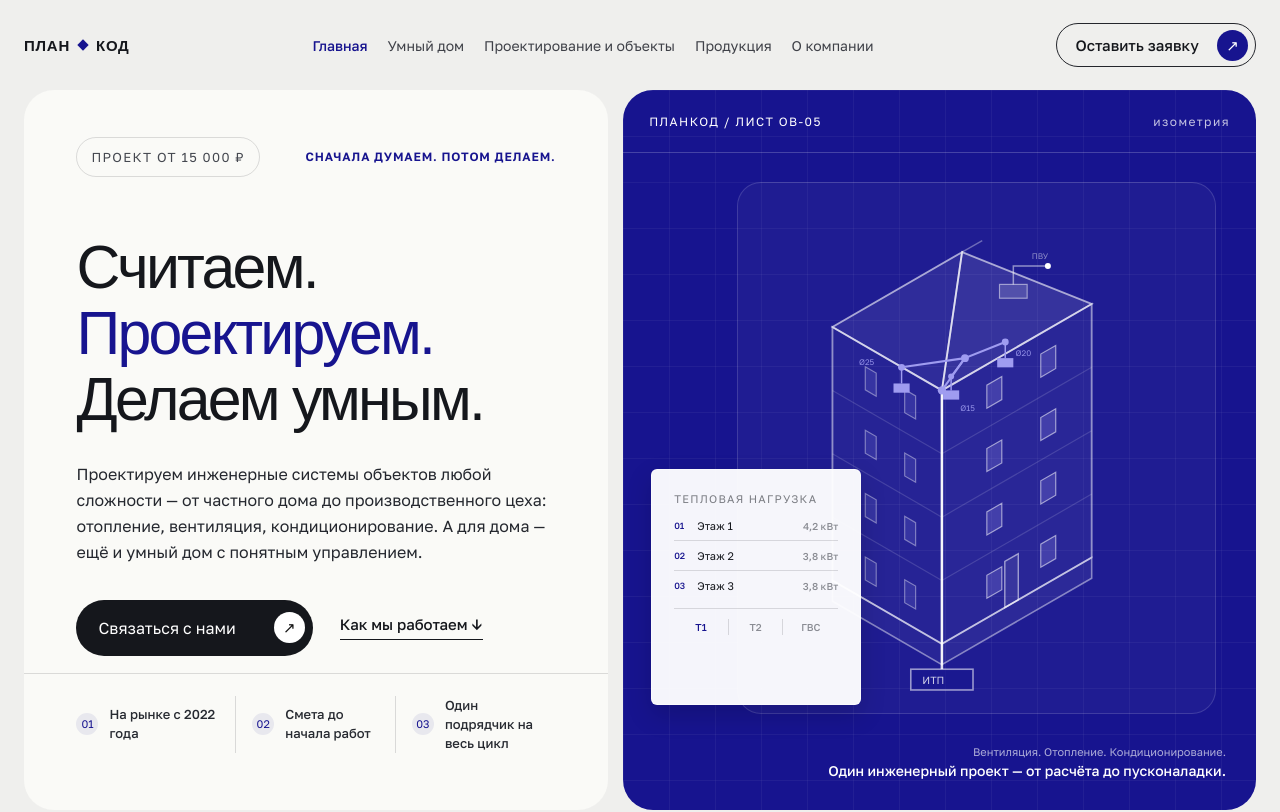
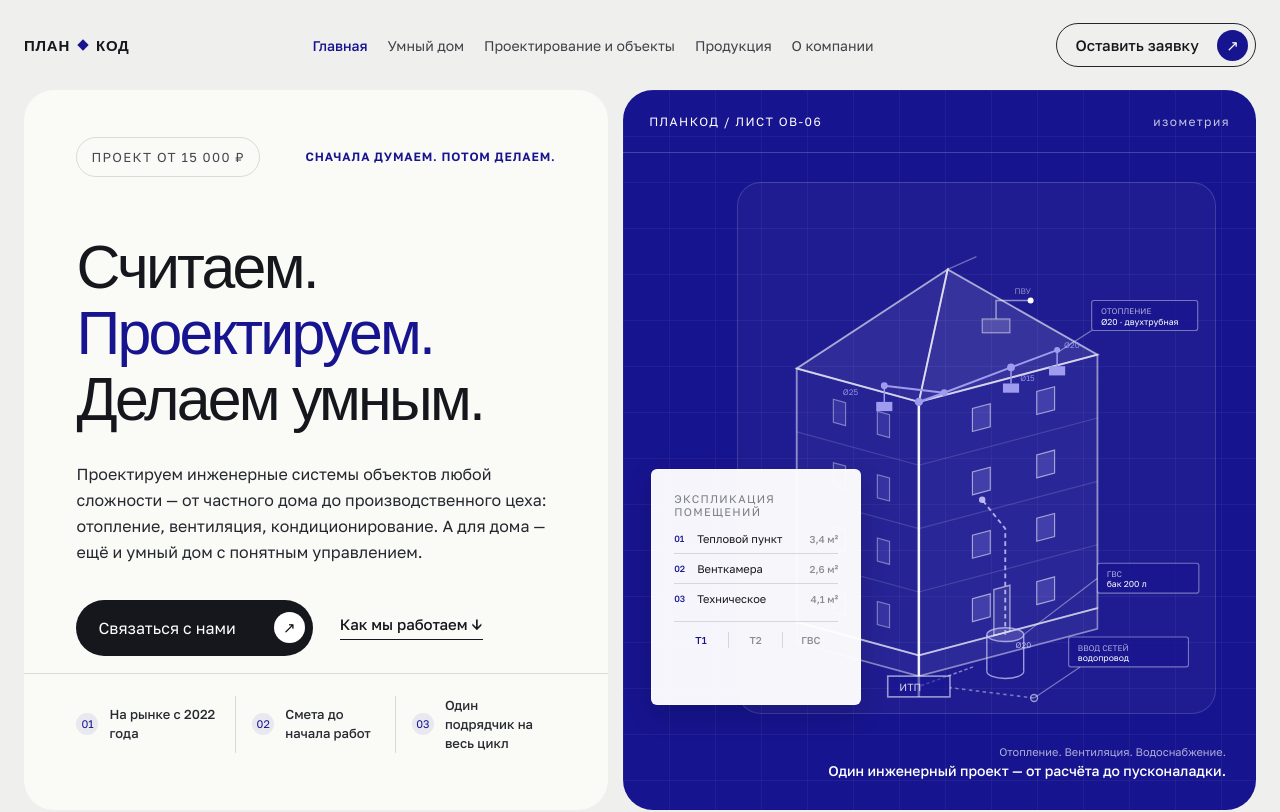
Before and after one commit to PUPI499/plankod-site, a Next.js app: page / in a window 1280 px wide. Shown: the top 812 px of the page. Built offline with nearby package versions, Linux system fonts and the light colour scheme; a web font is replaced by a local one.

Commit message:
Rebuild hero house: flatter isometric angle, richer systems (heating + ГВС + вентиляция), floating callout cards, room-schedule table back

```diff
--- a/app/page.tsx
+++ b/app/page.tsx
@@ -1,13 +1,14 @@
 import { ContactBand, SiteFooter, SiteHeader } from "./components";
 import { GetSmartHomeButton } from "./get-smart-home-modal";
 
-// Isometric house geometry: front-bottom corner O=(170,400), right wall along
-// Wvec=(130,-75), left wall along Dvec=(-95,-55), height 220 (4 floor bands of 55).
+// Isometric house geometry (flatter, grazing-angle isometric): front-bottom
+// corner O=(150,410), right wall along Wvec=(155,-41), left wall along
+// Dvec=(-106,-29), height 220 (4 floor bands of 55).
 function rightPoint(t: number, h: number): [number, number] {
-  return [170 + t * 130, 400 - t * 75 - h];
+  return [150 + t * 155, 410 - t * 41 - h];
 }
 function leftPoint(t: number, h: number): [number, number] {
-  return [170 - t * 95, 400 - t * 55 - h];
+  return [150 - t * 106, 410 - t * 29 - h];
 }
 function panelPath(pointFn: (t: number, h: number) => [number, number], t: number, h: number, dt: number, dh: number) {
   const [x1, y1] = pointFn(t, h);
@@ -44,18 +45,18 @@ export default function Home() {
           </div>
         </div>
 
-        <div className="hero-system panel" aria-label="Детализированная изометрическая схема дома: фундамент, стены, окна, крыша и разводка отопления">
-          <div className="system-top"><span>ПЛАНКОД / ЛИСТ ОВ-05</span><strong>изометрия</strong></div>
+        <div className="hero-system panel" aria-label="Детализированная изометрическая схема дома: фундамент, стены, окна, крыша, отопление и водоснабжение">
+          <div className="system-top"><span>ПЛАНКОД / ЛИСТ ОВ-06</span><strong>изометрия</strong></div>
           <div className="object-schematic">
             <svg viewBox="0 0 400 460" preserveAspectRatio="xMidYMid meet" aria-hidden="true">
               {/* фундамент */}
-              <path d="M170 400 L300 325 L300 343 L170 418 Z" fill="rgba(255,255,255,.06)" stroke="rgba(255,255,255,.45)" strokeWidth="1.4" />
-              <path d="M170 400 L75 345 L75 363 L170 418 Z" fill="rgba(255,255,255,.04)" stroke="rgba(255,255,255,.45)" strokeWidth="1.4" />
+              <path d="M150 410 L305 369 L305 387 L150 428 Z" fill="rgba(255,255,255,.06)" stroke="rgba(255,255,255,.45)" strokeWidth="1.4" />
+              <path d="M150 410 L44 381 L44 399 L150 428 Z" fill="rgba(255,255,255,.04)" stroke="rgba(255,255,255,.45)" strokeWidth="1.4" />
               {/* стены */}
-              <path d="M170 400 L300 325 L300 105 L170 180 Z" fill="rgba(255,255,255,.045)" stroke="rgba(255,255,255,.5)" strokeWidth="1.6" />
-              <path d="M170 400 L75 345 L75 125 L170 180 Z" fill="rgba(255,255,255,.03)" stroke="rgba(255,255,255,.5)" strokeWidth="1.6" />
-              <path d="M170 345 L300 270 M170 290 L300 215 M170 235 L300 160" fill="none" stroke="rgba(255,255,255,.14)" strokeWidth="1" />
-              <path d="M170 345 L75 290 M170 290 L75 235 M170 235 L75 180" fill="none" stroke="rgba(255,255,255,.14)" strokeWidth="1" />
+              <path d="M150 410 L305 369 L305 149 L150 190 Z" fill="rgba(255,255,255,.045)" stroke="rgba(255,255,255,.5)" strokeWidth="1.6" />
+              <path d="M150 410 L44 381 L44 161 L150 190 Z" fill="rgba(255,255,255,.03)" stroke="rgba(255,255,255,.5)" strokeWidth="1.6" />
+              <path d="M150 355 L305 314 M150 300 L305 259 M150 245 L305 204" fill="none" stroke="rgba(255,255,255,.14)" strokeWidth="1" />
+              <path d="M150 355 L44 326 M150 300 L44 271 M150 245 L44 216" fill="none" stroke="rgba(255,255,255,.14)" strokeWidth="1" />
               {/* окна */}
               {rightWindows.map((w, i) => (
                 <path key={`rw${i}`} d={panelPath(rightPoint, w.t, w.h, 0.1, 20)} fill="rgba(159,156,240,.22)" stroke="rgba(255,255,255,.55)" strokeWidth="1" />
@@ -66,51 +67,80 @@ export default function Home() {
               {/* входная дверь */}
               <path d={panelPath(rightPoint, 0.42, 0, 0.09, 40)} fill="rgba(255,255,255,.07)" stroke="rgba(255,255,255,.55)" strokeWidth="1.2" />
               {/* крыша (вальмовая) */}
-              <path d="M170 180 L300 105 L187.5 60 Z" fill="rgba(255,255,255,.1)" stroke="rgba(255,255,255,.6)" strokeWidth="1.6" />
-              <path d="M170 180 L75 125 L187.5 60 Z" fill="rgba(255,255,255,.07)" stroke="rgba(255,255,255,.6)" strokeWidth="1.6" />
-              <path d="M187.5 60 L205 50" fill="none" stroke="rgba(255,255,255,.35)" strokeWidth="1.2" />
-              {/* кровельный блок вентиляции — второй контур, показывает не только отопление */}
-              <rect x="220" y="88" width="24" height="12" fill="rgba(255,255,255,.14)" stroke="rgba(255,255,255,.5)" strokeWidth="1" />
-              <path d="M232 88 V72 H262" fill="none" stroke="rgba(255,255,255,.5)" strokeWidth="1.3" />
-              <circle cx="262" cy="72" r="2.6" fill="#fff" />
-              <text x="248" y="66" fontSize="7" fill="rgba(255,255,255,.5)">ПВУ</text>
-              {/* стояк от ИТП к разводке отопления под кровлей */}
-              <path d="M170 422 V180" fill="none" stroke="rgba(255,255,255,.85)" strokeWidth="2.2" />
-              <circle cx="170" cy="180" r="3.6" fill="#9f9cf0" />
-              {/* разводка отопления по чердачному перекрытию — магистраль с несколькими отводами, по примеру */}
-              <path d="M170 180 L190 152 L225 138" fill="none" stroke="#9f9cf0" strokeWidth="1.8" />
-              <path d="M190 152 L135 160" fill="none" stroke="#9f9cf0" strokeWidth="1.8" />
-              <path d="M190 152 L178 168" fill="none" stroke="#9f9cf0" strokeWidth="1.6" />
-              <circle cx="190" cy="152" r="3.4" fill="#9f9cf0" />
-              <circle cx="225" cy="138" r="3" fill="#9f9cf0" />
-              <circle cx="135" cy="160" r="3" fill="#9f9cf0" />
-              <circle cx="178" cy="168" r="2.6" fill="#9f9cf0" />
-              <path d="M225 138 V152" fill="none" stroke="#9f9cf0" strokeWidth="1.3" />
-              <rect x="218" y="152" width="14" height="8" fill="#9f9cf0" />
-              <path d="M135 160 V174" fill="none" stroke="#9f9cf0" strokeWidth="1.3" />
-              <rect x="128" y="174" width="14" height="8" fill="#9f9cf0" />
-              <path d="M178 168 V180" fill="none" stroke="#9f9cf0" strokeWidth="1.3" />
-              <rect x="171" y="180" width="14" height="8" fill="#9f9cf0" />
-              <text x="234" y="150" fontSize="7" fill="rgba(159,156,240,.9)">Ø20</text>
-              <text x="98" y="158" fontSize="7" fill="rgba(159,156,240,.9)">Ø25</text>
-              <text x="186" y="198" fontSize="7" fill="rgba(159,156,240,.9)">Ø15</text>
+              <path d="M150 190 L305 149 L175 75 Z" fill="rgba(255,255,255,.1)" stroke="rgba(255,255,255,.6)" strokeWidth="1.6" />
+              <path d="M150 190 L44 161 L175 75 Z" fill="rgba(255,255,255,.07)" stroke="rgba(255,255,255,.6)" strokeWidth="1.6" />
+              <path d="M175 75 L200 64" fill="none" stroke="rgba(255,255,255,.35)" strokeWidth="1.2" />
+              {/* кровельный блок вентиляции */}
+              <rect x="205" y="118" width="24" height="12" fill="rgba(255,255,255,.14)" stroke="rgba(255,255,255,.5)" strokeWidth="1" />
+              <path d="M217 118 V102 H247" fill="none" stroke="rgba(255,255,255,.5)" strokeWidth="1.3" />
+              <circle cx="247" cy="102" r="2.6" fill="#fff" />
+              <text x="233" y="96" fontSize="7" fill="rgba(255,255,255,.5)">ПВУ</text>
+              {/* стояк отопления от ИТП под кровлю */}
+              <path d="M150 446 V190" fill="none" stroke="rgba(255,255,255,.85)" strokeWidth="2.2" />
+              <circle cx="150" cy="190" r="3.6" fill="#9f9cf0" />
+              {/* разводка отопления по чердачному перекрытию — трасса приподнята над линией карниза, в стороне от конькового узла */}
+              <path d="M150 190 L172 182 L230 160" fill="none" stroke="#9f9cf0" strokeWidth="1.8" />
+              <path d="M172 182 L120 176" fill="none" stroke="#9f9cf0" strokeWidth="1.8" />
+              <path d="M230 160 L270 145" fill="none" stroke="#9f9cf0" strokeWidth="1.6" />
+              <circle cx="172" cy="182" r="3" fill="#9f9cf0" />
+              <circle cx="230" cy="160" r="3.4" fill="#9f9cf0" />
+              <circle cx="120" cy="176" r="3" fill="#9f9cf0" />
+              <circle cx="270" cy="145" r="2.6" fill="#9f9cf0" />
+              <path d="M230 160 V174" fill="none" stroke="#9f9cf0" strokeWidth="1.3" />
+              <rect x="223" y="174" width="14" height="8" fill="#9f9cf0" />
+              <path d="M120 176 V190" fill="none" stroke="#9f9cf0" strokeWidth="1.3" />
+              <rect x="113" y="190" width="14" height="8" fill="#9f9cf0" />
+              <path d="M270 145 V159" fill="none" stroke="#9f9cf0" strokeWidth="1.3" />
+              <rect x="263" y="159" width="14" height="8" fill="#9f9cf0" />
+              <text x="238" y="172" fontSize="7" fill="rgba(159,156,240,.9)">Ø15</text>
+              <text x="84" y="184" fontSize="7" fill="rgba(159,156,240,.9)">Ø25</text>
+              <text x="276" y="143" fontSize="7" fill="rgba(159,156,240,.9)">Ø20</text>
+              {/* бак ГВС и водоснабжение */}
+              <ellipse cx="225" cy="392" rx="16" ry="6" fill="rgba(201,199,247,.18)" stroke="rgba(201,199,247,.75)" strokeWidth="1.2" />
+              <path d="M209 392 V424 M241 392 V424" fill="none" stroke="rgba(201,199,247,.75)" strokeWidth="1.2" />
+              <path d="M209 424 A16 6 0 0 0 241 424" fill="none" stroke="rgba(201,199,247,.75)" strokeWidth="1.2" />
+              <path d="M225 392 V300 L205 275" fill="none" stroke="rgba(201,199,247,.85)" strokeWidth="1.6" strokeDasharray="4 3" />
+              <circle cx="205" cy="275" r="2.8" fill="rgba(201,199,247,.9)" />
+              <path d="M197 420 L150 437" fill="none" stroke="rgba(201,199,247,.6)" strokeWidth="1.3" strokeDasharray="3 2" />
+              <text x="234" y="404" fontSize="7" fill="rgba(201,199,247,.9)">Ø20</text>
               {/* тепловой пункт */}
-              <rect x="143" y="422" width="54" height="18" fill="rgba(23,20,143,.55)" stroke="rgba(255,255,255,.55)" strokeWidth="1.4" />
-              <text x="153" y="435" fontSize="9" fill="rgba(255,255,255,.8)">ИТП</text>
+              <rect x="123" y="428" width="54" height="18" fill="rgba(23,20,143,.55)" stroke="rgba(255,255,255,.55)" strokeWidth="1.4" />
+              <text x="133" y="441" fontSize="9" fill="rgba(255,255,255,.8)">ИТП</text>
+              {/* ввод сетей — водопровод от границы участка, заходит с правой стороны */}
+              <path d="M250 447 L177 438" fill="none" stroke="rgba(255,255,255,.4)" strokeWidth="1.4" strokeDasharray="3 3" />
+              <circle cx="250" cy="447" r="3" fill="none" stroke="rgba(255,255,255,.55)" strokeWidth="1.2" />
+              {/* подписи-карточки */}
+              <g>
+                <line x1="300" y1="128" x2="272" y2="146" stroke="rgba(255,255,255,.4)" strokeWidth="1" />
+                <rect x="300" y="102" width="92" height="26" rx="2" fill="rgba(23,20,143,.72)" stroke="rgba(255,255,255,.4)" strokeWidth="1" />
+                <text x="308" y="114" fontSize="7" fill="rgba(255,255,255,.65)">ОТОПЛЕНИЕ</text>
+                <text x="308" y="123" fontSize="7.5" fill="#fff">Ø20 · двухтрубная</text>
+              </g>
+              <g>
+                <line x1="305" y1="343" x2="241" y2="392" stroke="rgba(255,255,255,.4)" strokeWidth="1" />
+                <rect x="305" y="330" width="88" height="26" rx="2" fill="rgba(23,20,143,.72)" stroke="rgba(255,255,255,.4)" strokeWidth="1" />
+                <text x="313" y="342" fontSize="7" fill="rgba(255,255,255,.65)">ГВС</text>
+                <text x="313" y="351" fontSize="7.5" fill="#fff">бак 200 л</text>
+              </g>
+              <g>
+                <line x1="290" y1="420" x2="250" y2="447" stroke="rgba(255,255,255,.4)" strokeWidth="1" />
+                <rect x="280" y="394" width="104" height="26" rx="2" fill="rgba(23,20,143,.72)" stroke="rgba(255,255,255,.4)" strokeWidth="1" />
+                <text x="288" y="406" fontSize="7" fill="rgba(255,255,255,.65)">ВВОД СЕТЕЙ</text>
+                <text x="288" y="415" fontSize="7.5" fill="#fff">водопровод</text>
+              </g>
             </svg>
           </div>
           <div className="object-card">
-            <small>Тепловая нагрузка</small>
+            <small>Экспликация помещений</small>
             <div className="room-schedule">
-              <div><i>01</i><span>Этаж 1</span><b>4,2 кВт</b></div>
-              <div><i>02</i><span>Этаж 2</span><b>3,8 кВт</b></div>
-              <div><i>03</i><span>Этаж 3</span><b>3,8 кВт</b></div>
+              <div><i>01</i><span>Тепловой пункт</span><b>3,4 м²</b></div>
+              <div><i>02</i><span>Венткамера</span><b>2,6 м²</b></div>
+              <div><i>03</i><span>Техническое</span><b>4,1 м²</b></div>
             </div>
             <div className="circuit-legend"><span>Т1</span><span>Т2</span><span>ГВС</span></div>
           </div>
-          <div className="system-caption">Вентиляция. Отопление. Кондиционирование.<br /><strong>Один инженерный проект — от расчёта до пусконаладки.</strong></div>
-        </div>
-      </section>
+          <div className="system-caption">Отопление. Вентиляция. Водоснабжение.<br /><strong>Один инженерный проект — от расчёта до пусконаладки.</strong></div>
+        </div></section>
 
       <section className="equipment-preview shell" id="equipment">
         <div className="section-head">
```
